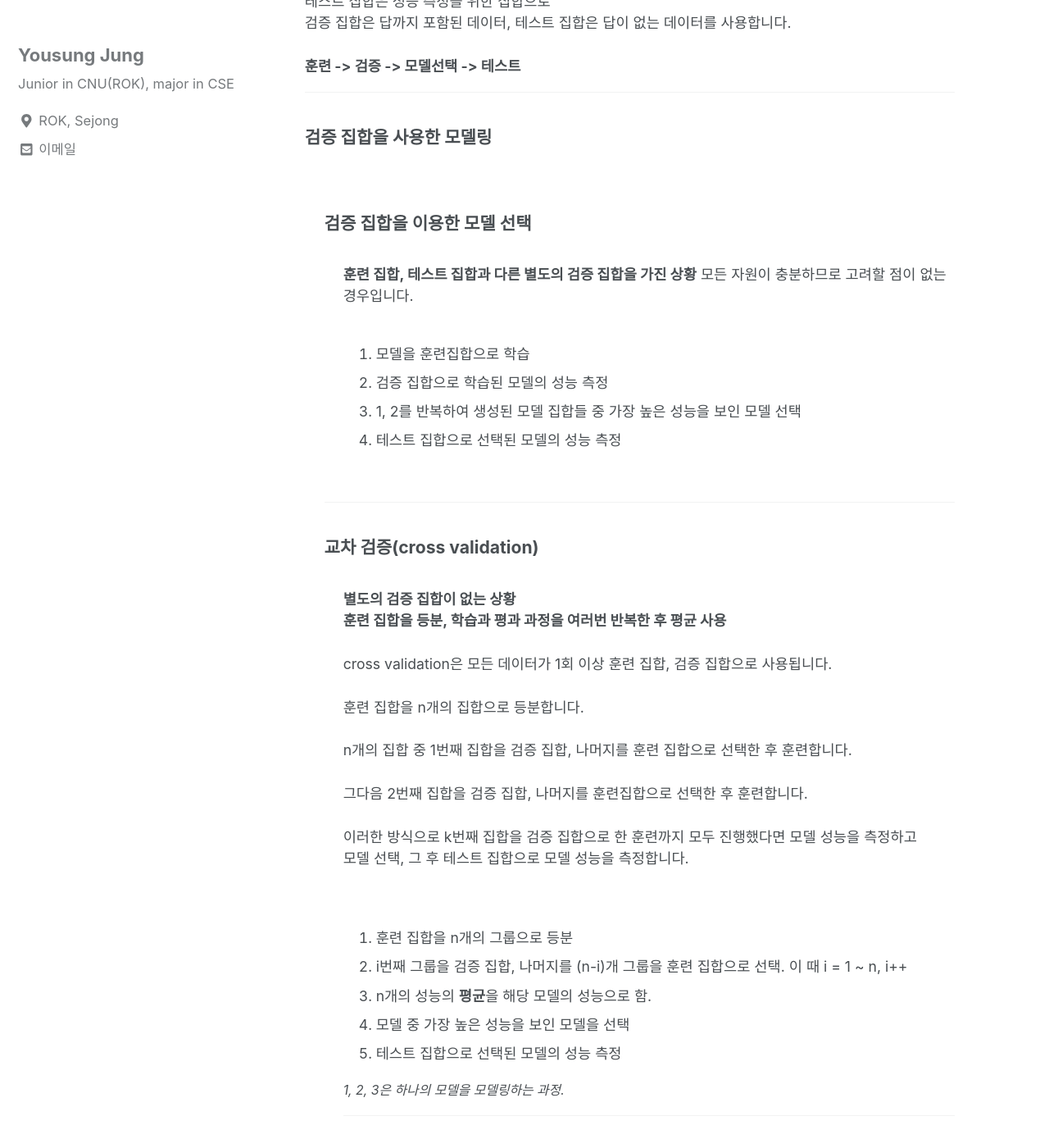
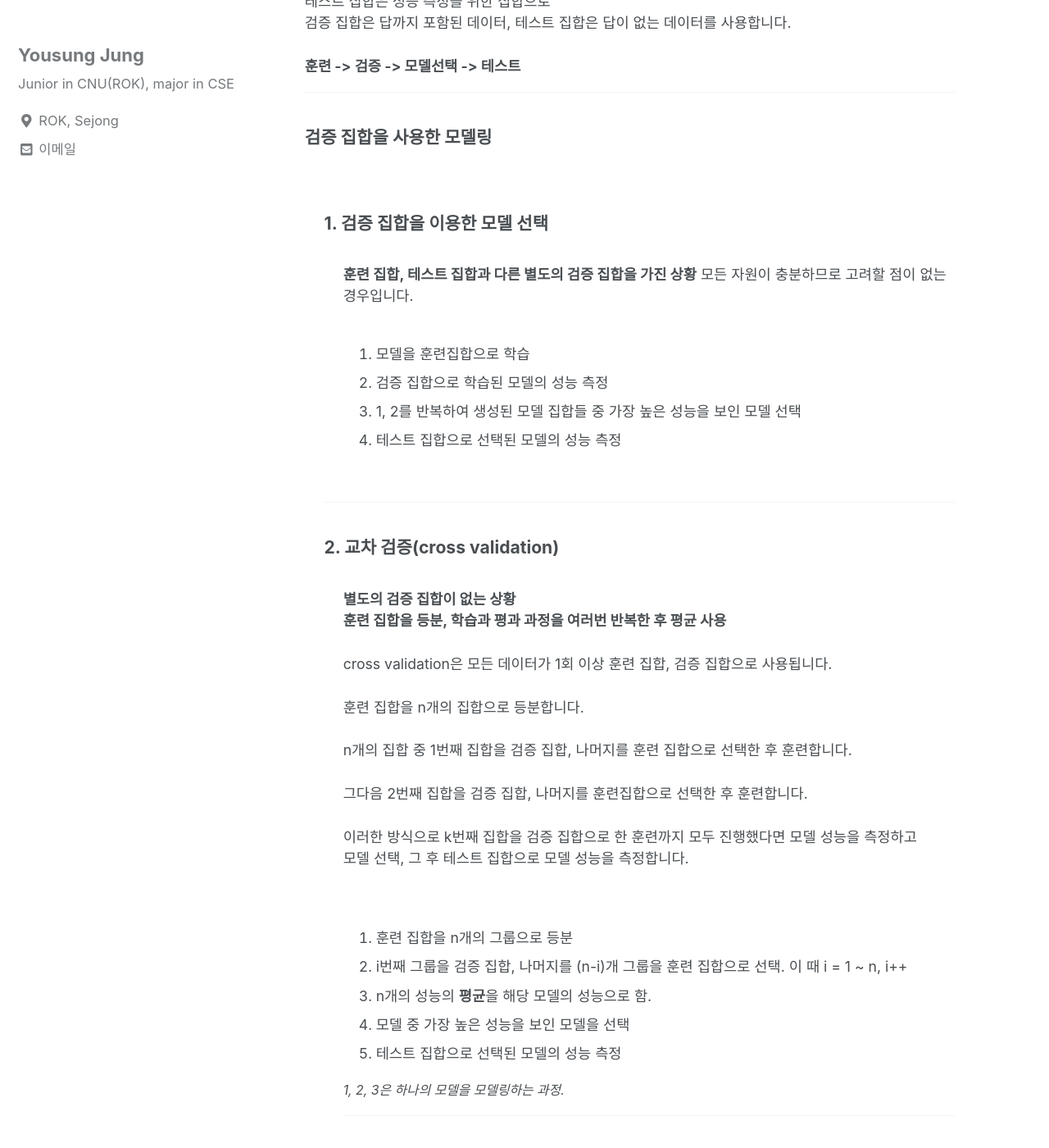
Before and after one commit to can019/can019.github.io, a Jekyll site: the page built from _posts/2020-08-18-MachineLearning-AI-1.md, in a window 1280 px wide and 1400 px high, scrolled down 1971 px. Shown: the whole window at 82% size. Built offline with Jekyll 4.4.1, drawn with Linux system fonts in a browser that asks for light colours; nearby versions of some CDN libraries; some of the changed text lies outside the part shown.

Commit message:
검증 집합을 사용한 모델링

```diff
--- a/_posts/2020-08-18-MachineLearning-AI-1.md
+++ b/_posts/2020-08-18-MachineLearning-AI-1.md
@@ -79,7 +79,7 @@ categories: MachineLearning DataAnalyze
             <div style = "margin-left : 3%">
 
           <div>
-            <h3 style = "font-size :1.2em"> 검증 집합을 이용한 모델 선택</h3><br/>
+            <h3 style = "font-size :1.2em"> 1. 검증 집합을 이용한 모델 선택</h3><br/>
             <div style = "margin-left : 3%">
               <b>훈련 집합, 테스트 집합과 다른 별도의 검증 집합을 가진 상황</b>
 
@@ -96,7 +96,7 @@ categories: MachineLearning DataAnalyze
             <hr>
           </div>
           <div>
-            <h3 style = "font-size :1.2em"> 교차 검증(cross validation)</h3><br/>
+            <h3 style = "font-size :1.2em"> 2. 교차 검증(cross validation)</h3><br/>
             <div style = "margin-left : 3%">
               <b>별도의 검증 집합이 없는 상황</b><br>
               <b>훈련 집합을 등분, 학습과 평과 과정을 여러번 반복한 후 평균 사용</b><br><br>
@@ -119,7 +119,7 @@ categories: MachineLearning DataAnalyze
               <i style = "font-size : 0.9em">1, 2, 3은 하나의 모델을 모델링하는 과정.</i><br>
               <hr>
               <div>
-                <h3 style = "font-size :1.2em"> Leave-one-out cross validation</h3><br/>
+                <h3 style = "font-size :1.2em"> 2-1. Leave-one-out cross validation</h3><br/>
                 <div style = "margin-left : 3%">
                   <b>주어진 데이터가 극한으로 적은 상황</b><br>
 
@@ -139,7 +139,7 @@ categories: MachineLearning DataAnalyze
             <hr>
           </div>
           <div>
-            <h3 style = "font-size :1.2em"> 부트스트랩(boot strap)</h3><br/>
+            <h3 style = "font-size :1.2em"> 3. 부트스트랩(boot strap)</h3><br/>
             <div style = "margin-left : 3%">
               <b>별도의 검증 집합이 없는 상황</b><br>
               <b>난수를 이용한 샘플링 반복</b>
```
